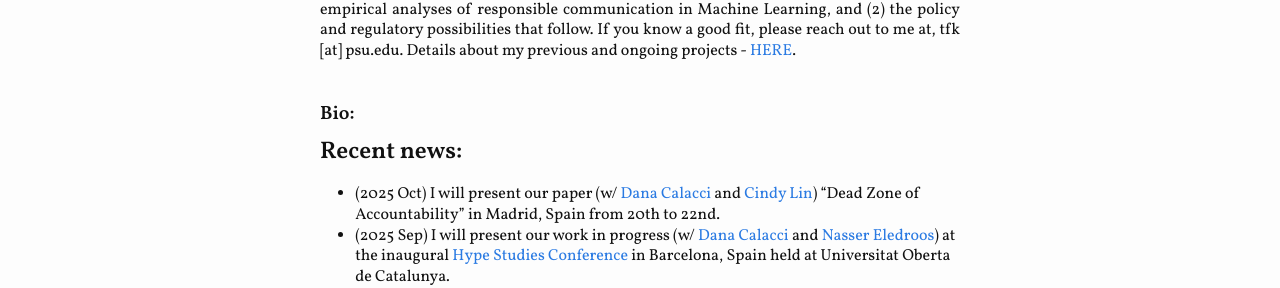
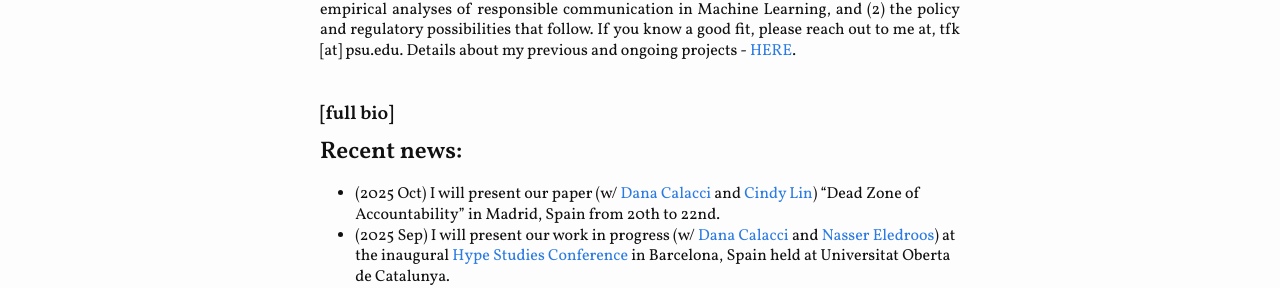
Before and after one commit to koutianqi/koutianqi.github.io, a Jekyll site: the page built from index.markdown, in a window 1280 px wide. Shown: the part 363-651 px from the top of the page. Built offline with Jekyll 4.4.1, drawn with Linux system fonts in a browser that asks for light colours.

Commit message:
Update index.markdown

```diff
--- a/index.markdown
+++ b/index.markdown
@@ -21,7 +21,7 @@ title: "Tianqi Kou"
 <div style="clear: both; height: 16px;"></div>
 
 <details class="bio-section" markdown="1">
-  <summary>Bio:</summary>
+  <summary>[full bio]</summary>
 
 I am a PhD Candidate at Penn State Information School advised by [Dr. Dana Calacci](https://www.dcalacci.net), an affiliate of [Center for Socially Responsible Artificial Intelligence (CSRAI)](https://csrai.psu.edu) at Penn State, and a Liberal Tech Scholar at critical tech pubilcation [LOGIC(S)](https://logicmag.io). I am also a visiting scholar at [Critical Technocultures Lab](https://www.crit-technocultures.com) at the School of Interactive Computing at Georgia Tech.
 
```
